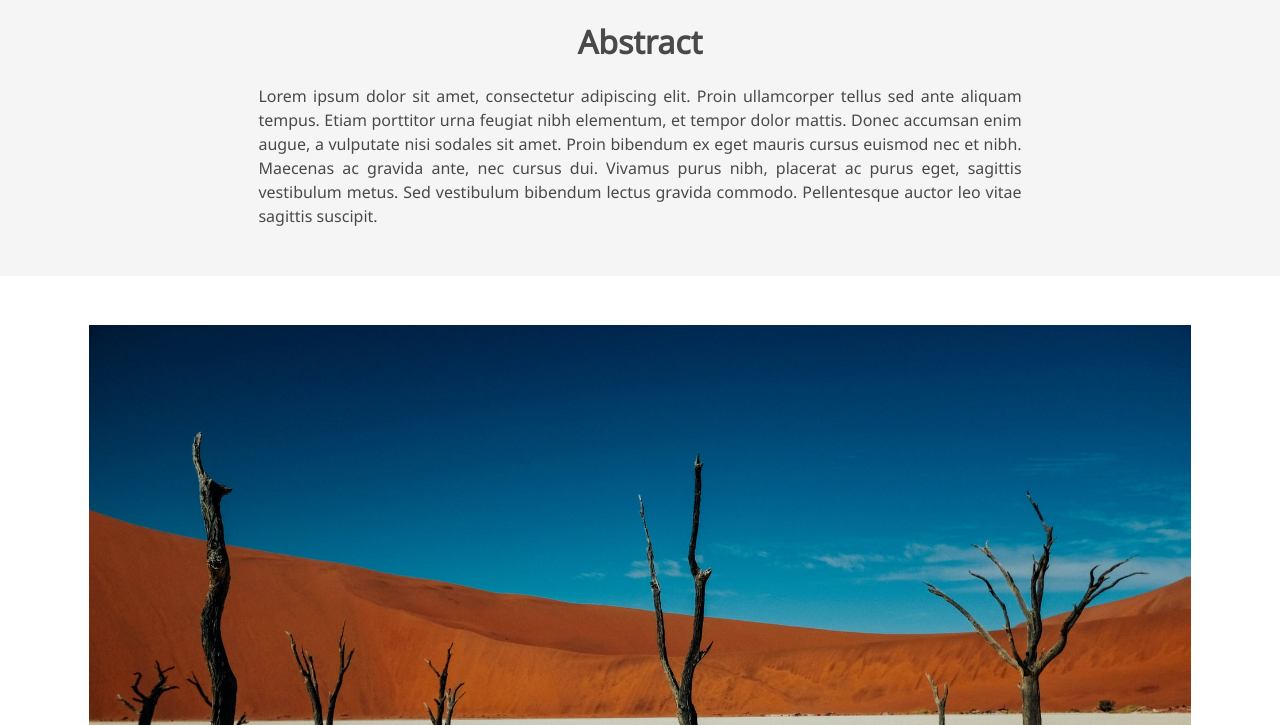
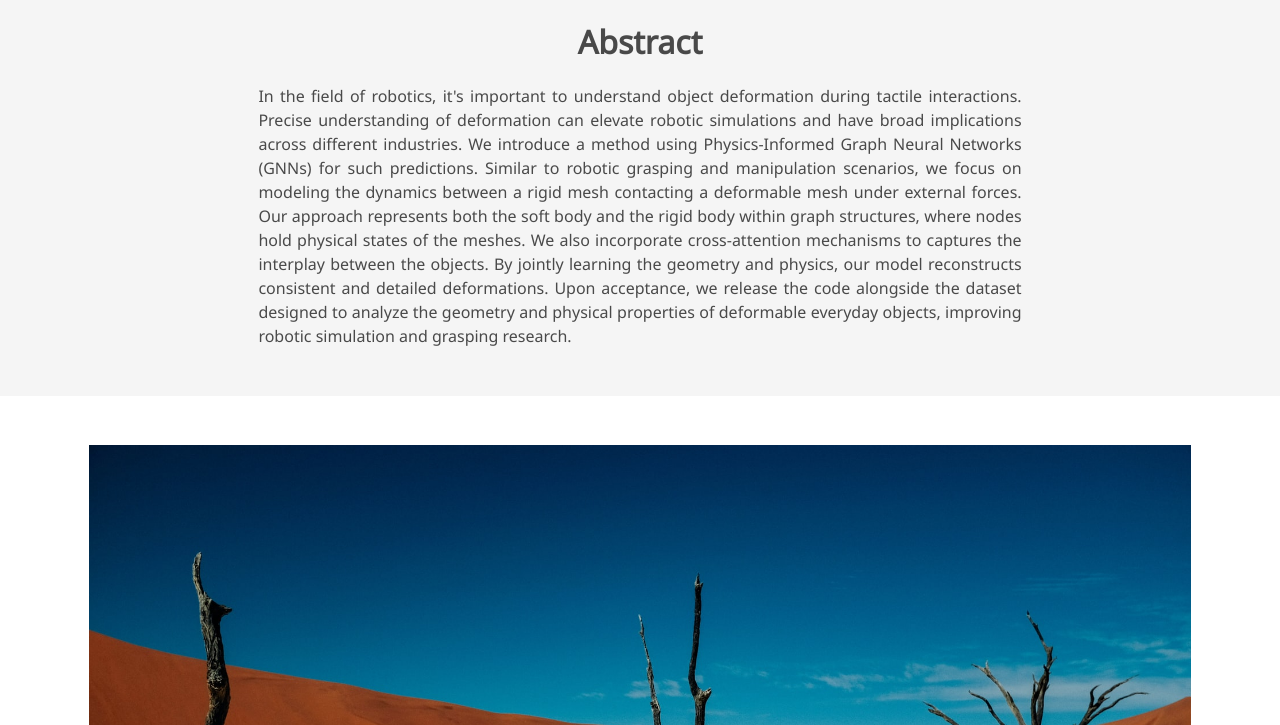
Before and after one commit to mahdi-slh/mahdi-slh.github.io, a Jekyll site: the page DeformContact.html, which Jekyll copies as it is, in a window 1280 px wide and 900 px high, scrolled down 815 px, cut to the strip 175-900 px from the top of the window. Built offline with Jekyll 4.4.1, drawn with Linux system fonts in a browser that asks for light colours; nearby versions of some CDN libraries; some web fonts are replaced; library files that are not in the unit come from our copies; a style sheet for code colours, icons or effects is not loaded.

Commit message:
updated abstract

```diff
--- a/DeformContact.html
+++ b/DeformContact.html
@@ -217,7 +217,7 @@
         <h2 class="title is-3">Abstract</h2>
         <div class="content has-text-justified">
           <p>
-            Lorem ipsum dolor sit amet, consectetur adipiscing elit. Proin ullamcorper tellus sed ante aliquam tempus. Etiam porttitor urna feugiat nibh elementum, et tempor dolor mattis. Donec accumsan enim augue, a vulputate nisi sodales sit amet. Proin bibendum ex eget mauris cursus euismod nec et nibh. Maecenas ac gravida ante, nec cursus dui. Vivamus purus nibh, placerat ac purus eget, sagittis vestibulum metus. Sed vestibulum bibendum lectus gravida commodo. Pellentesque auctor leo vitae sagittis suscipit.
+            In the field of robotics, it's important to understand object deformation during tactile interactions. Precise understanding of deformation can elevate robotic simulations and have broad implications across different industries. We introduce a method using Physics-Informed Graph Neural Networks (GNNs) for such predictions. Similar to robotic grasping and manipulation scenarios, we focus on modeling the dynamics between a rigid mesh contacting a deformable mesh under external forces. Our approach represents both the soft body and the rigid body within graph structures, where nodes hold physical states of the meshes. We also incorporate cross-attention mechanisms to captures the interplay between the objects. By jointly learning the geometry and physics, our model reconstructs consistent and detailed deformations. Upon acceptance, we release the code alongside the dataset designed to analyze the geometry and physical properties of deformable everyday objects, improving robotic simulation and grasping research.
           </p>
         </div>
       </div>
```
